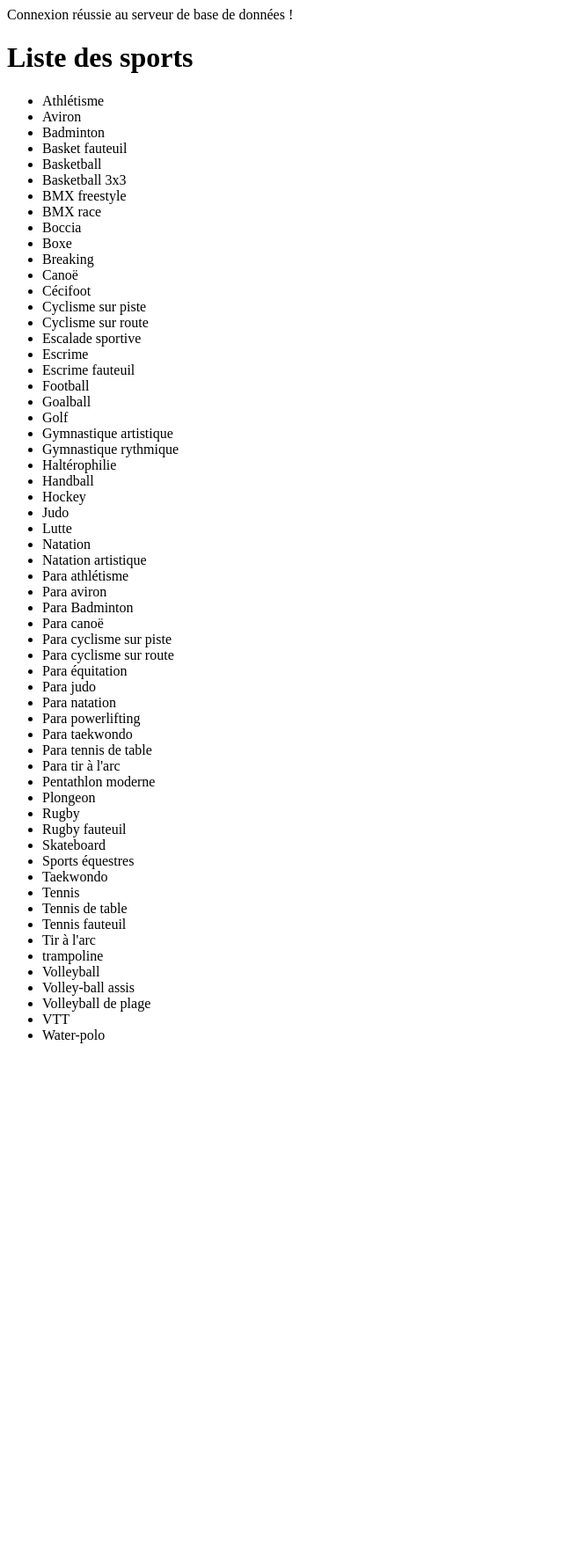
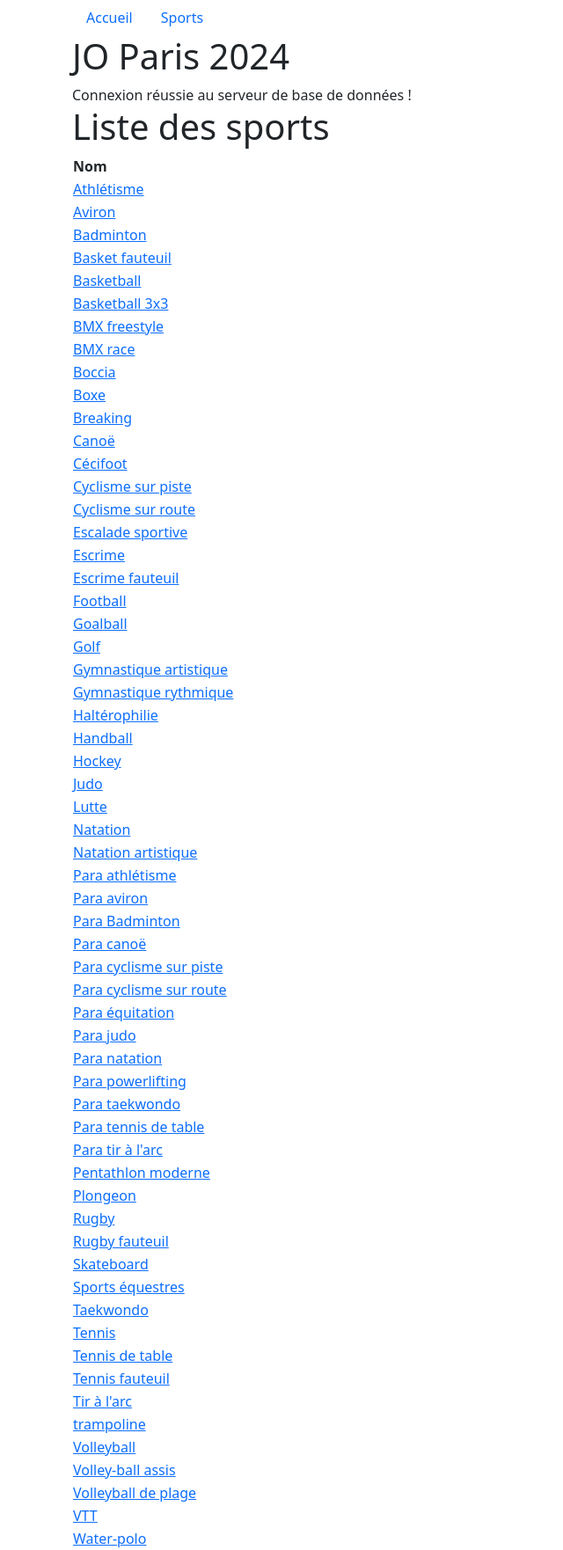
Before and after one commit to LiliwoL/WEB-JO-Paris-2024, a PHP site: page / in a window 1280 px wide. Shown: the whole page at 88% size, without its empty margins (0-640 px from the left). Before the commit the page ends 1186 px from the top, so only its background shows below. Run offline with PHP 8.4, Linux system fonts and the light colour scheme; data comes from the database, SQL or seed files in the repository.

Commit message:
Firsqt commit

```diff
--- a/app/inc/Sport.php
+++ b/app/inc/Sport.php
@@ -2,6 +2,11 @@
 
 class Sport
 {
+    /**
+     * Récupération de tous les sports dans la base
+     *
+     * @return mixed
+     */
     public function getSports()
     {
         global $conn;
@@ -11,14 +16,78 @@ class Sport
         return $stmt->fetchAll();
     }
 
-    public function displaySports()
+    /**
+     * Récupération d'un sport dans la base
+     *
+     * @param $id
+     * @return mixed
+     */
+    public function getSportById($id)
+    {
+        global $conn;
+        $sql = "SELECT * FROM Sports WHERE idSport = :id";
+        $stmt = $conn->getConn()->prepare($sql);
+        $stmt->bindParam(':id', $id, PDO::PARAM_INT);
+        $stmt->execute();
+        return $stmt->fetch();
+    }
+
+    /**
+     * Affichage de tous les sports au format liste UL
+     *
+     * @return string
+     */
+    public function displaySports(): string
     {
         $sports = $this->getSports();
-        $html = '<h1>Liste des sports</h1><ul>';
+        $html = '<h1>Liste des sports</h1>';
+
+        $html .= '<ul>';
         foreach ($sports as $sport) {
-            $html .= '<li>' . $sport['nom'] . '</li>';
+            $html .= '<li>';
+            $html .= '<a href="sport.php?id=' . $sport['idSport'] . '&action=show">'. $sport['nom'] . '</a>';
+            $html .= '</li>';
         }
         $html .= '</ul>';
         return $html;
     }
+
+    /**
+     * Affichage de tous les sports au format tableau
+     *
+     * @return string
+     */
+    public function displaySportsAsTable(): string
+    {
+        $sports = $this->getSports();
+        $html = '<h1>Liste des sports</h1>';
+
+        $html .= '<table class="table-hover">';
+        // Entête du tableau
+        $html .= '<thead>';
+            $html .= '<tr>';
+                $html .= '<th>Nom</th>';
+            $html .= '</tr>';
+        $html .= '</thead>';
+
+        // Corps du tableau
+        $html .= '<tbody>';
+            foreach ($sports as $sport)
+            {
+                // Ligne du tableau
+                $html .= '<tr>';
+                    $html .= '<td><a href="sport.php?id=' . $sport['idSport'] . '&action=show">'. $sport['nom'] . '</a></td>';
+                $html .= '</tr>';
+            }
+        $html .= '<tbody>';
+        $html .= '</table>';
+        return $html;
+    }
+
+    public function displaySport(int $id): string
+    {
+        $sport = $this->getSportById($id);
+        $html = '<p>' . $sport['nom'] . '</p>';
+        return $html;
+    }
 }
--- /dev/null
+++ b/app/inc/header.php
@@ -0,0 +1,8 @@
+<ul class="nav">
+    <li class="nav-item">
+        <a class="nav-link" href="/">Accueil</a>
+    </li>
+    <li class="nav-item">
+        <a class="nav-link" href="/sport.php?action=all">Sports</a>
+    </li>
+</ul>
--- a/app/index.php
+++ b/app/index.php
@@ -1,5 +1,31 @@
-<?php
-    require_once ('inc/init.php');
+<!DOCTYPE html>
+<html lang="fr">
+<head>
+    <meta charset="UTF-8">
+    <title>JO Paris 2024</title>
 
-    $sport = new Sport();
-    echo $sport->displaySports();
+    <!-- Bootstrap CSS -->
+    <link href="https://cdn.jsdelivr.net/npm/bootstrap@5.3.3/dist/css/bootstrap.min.css" rel="stylesheet" integrity="sha384-QWTKZyjpPEjISv5WaRU9OFeRpok6YctnYmDr5pNlyT2bRjXh0JMhjY6hW+ALEwIH" crossorigin="anonymous">
+    <!-- Bootstrap JS -->
+    <script src="https://cdn.jsdelivr.net/npm/bootstrap@5.3.3/dist/js/bootstrap.bundle.min.js" integrity="sha384-YvpcrYf0tY3lHB60NNkmXc5s9fDVZLESaAA55NDzOxhy9GkcIdslK1eN7N6jIeHz" crossorigin="anonymous"></script>
+</head>
+<body>
+    <div class="container">
+        <?php
+            require_once ('inc/header.php');
+        ?>
+        <h1>JO Paris 2024</h1>
+
+        <?php
+            require_once ('inc/init.php');
+
+            $sport = new Sport();
+            // Affichage en liste
+            //echo $sport->displaySports();
+
+            // Affichage en tableau
+            echo $sport->displaySportsAsTable();
+        ?>
+    </div>
+</body>
+</html>
```
Also changed, not shown: app/sport.php (added, +51 -0 lines), README.md, readme_docs/c5f72f5f.png (added).
